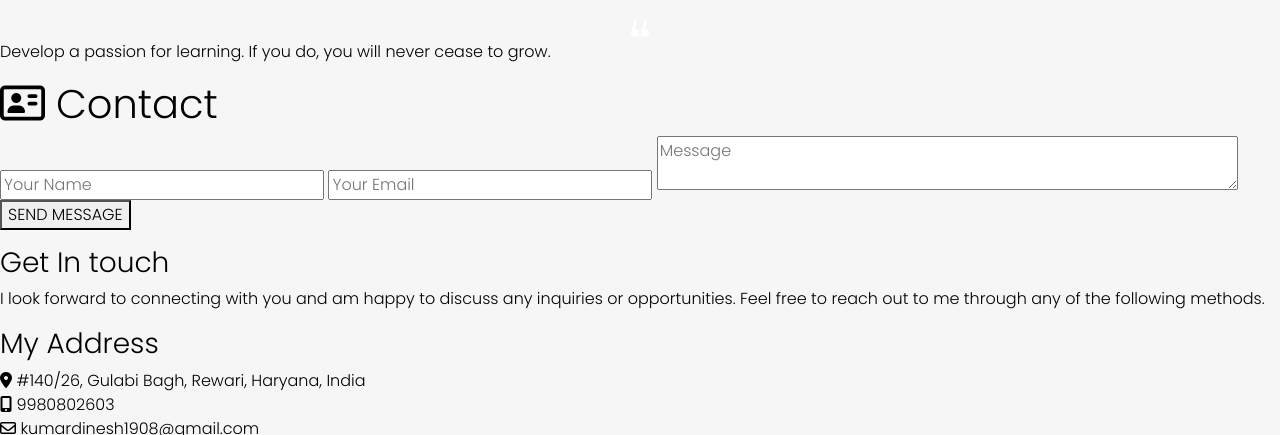
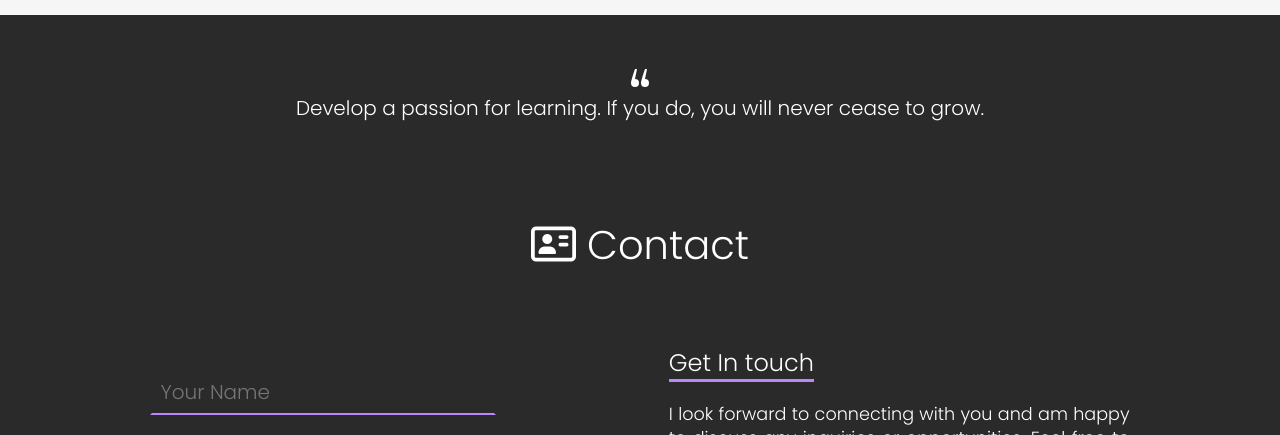
Before and after one commit to Kumardinesh1908/Resume, a plain HTML site: page index.html in a window 1280 px wide. Shown: the part 785-1220 px from the top of the page. Drawn offline with nearby package versions, Linux system fonts and the light colour scheme.

Commit message:
Stlye of Contact form in footer section

```diff
--- a/Styles/app.css
+++ b/Styles/app.css
@@ -97,3 +97,165 @@ body {
   font-family: "Poppins", sans-serif;
   background-color: var(--bg);
 }
+
+
+/*
+---------------------
+Contact Form CSS
+---------------------
+*/
+
+#contact {
+  background-color: #2b2a2a;
+  color: white;
+  padding-bottom: 50px;
+}
+
+.quote-container {
+  padding: 50px;
+}
+
+.tag {
+  font-family: "Poppins", sans-serif;
+  font-size: 20px;
+  line-height: 26px;
+  text-align: center;
+  color: #fff;
+  margin: 5px auto 0px;
+  display: block;
+  box-sizing: border-box;
+}
+
+#contact h1 {
+  margin: 0;
+  text-align: center;
+  padding-bottom: 20px;
+  padding-top: 50px;
+}
+
+#contact-container {
+  width: 90%;
+  display: flex;
+  /* align-items: center; */
+  justify-content: space-around;
+  margin: 60px auto;
+}
+
+#contact-form-container {
+  width: 30%;
+  box-sizing: border-box;
+  margin-top: 20px;
+}
+
+#contact-form {
+  display: flex;
+  flex-direction: column;
+  align-items: center;
+}
+
+#contact-form input,
+#contact-form textarea {
+  margin: 0px auto 10px;
+  padding: 5px 8px;
+  border: 2px solid transparent;
+  border-bottom: 2px solid #bb86fc;
+  color: white;
+  background: transparent;
+  width: 100%;
+  line-height: 1.6;
+  font-size: 1.25rem;
+  box-sizing: border-box;
+}
+
+#contact-form input:focus,
+#contact-form textarea:focus,
+#contact-form button:focus {
+  outline: none;
+  box-shadow: 0 0 5px #bb86fc;
+  border: 2px solid #bb86fc;
+  border-radius: 23px;
+}
+
+#contact-form button[type="submit"] {
+  background: transparent;
+  font-size: 0.95rem;
+  border: 2px solid #bb86fc;
+  margin-top: 5%;
+  border-radius: 23px;
+  color: white;
+  font-family: sans-serif;
+  font-weight: 700;
+  letter-spacing: 0.046875em;
+  line-height: 1;
+  padding: 0.8em 0.8em 0.78em;
+  text-transform: uppercase;
+}
+
+#contact-form button:hover {
+  background: white;
+  color: #bb86fc;
+}
+
+#contact-form-status {
+  margin-top: 30px;
+  font-size: 1.2rem;
+  font-family: sans-serif;
+}
+
+#my-details-container {
+  width: 40%;
+}
+
+#my-details-container h3 {
+  color: white;
+  font-weight: 550;
+  font-size: 1.5rem;
+  display: inline;
+  border-bottom: 3px solid #bb86fc;
+}
+
+#my-details-container p {
+  margin-top: 1.5rem;
+  margin-bottom: 2rem;
+  font-size: 1.1rem;
+  line-height: 1.4;
+  text-align: justify;
+  font-family: "Poppins", sans-serif;
+  color: #fff;
+}
+
+#address {
+  margin-top: 1.5rem;
+}
+
+.my-details-info-container {
+  margin-bottom: 0.8rem;
+  color: #fff;
+  font-family: "Poppins", sans-serif;
+  display: flex;
+  align-items: center;
+  gap: 14px;
+}
+
+.my-details-info-container {
+  font-size: 1.4rem;
+}
+
+.my-details-info-container span {
+  font-size: 1.1rem;
+}
+
+
+@media only screen and (max-width:560px) {
+  #contact-container {
+    flex-direction: column;
+  }
+
+  #contact-form-container {
+    width: 100%;
+  }
+
+  #my-details-container {
+    width: 100%;
+  }
+}
```
